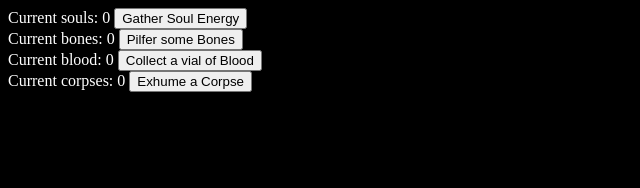
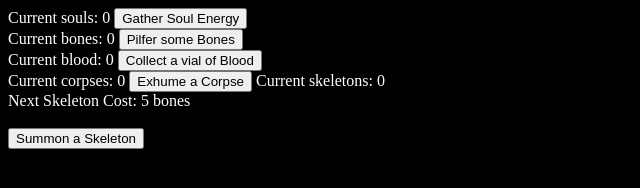
Before and after one commit to ScottWDeane/summoner-civilization, a plain HTML site: page index.html in a window 1280 px wide. Shown: the whole page, without its empty margins (0-640 px from the left). Drawn offline with Linux system fonts and the light colour scheme.

```diff
--- a/index.html
+++ b/index.html
@@ -17,9 +17,12 @@
     <br>
     Current corpses: <span id="corpses">0</span> <button onClick="collectCorpses(1)">Exhume a Corpse</button>
 
+    Current skeletons: <span id="skeletons">0</span>
+    <br>
+    Next Skeleton Cost: <span id="nextSkeletonCost">5</span> bones
     <br>
     <br>
-    <br>
+    <button onClick="summonSkeleton()">Summon a Skeleton</button>
 
 
 </body>
```
